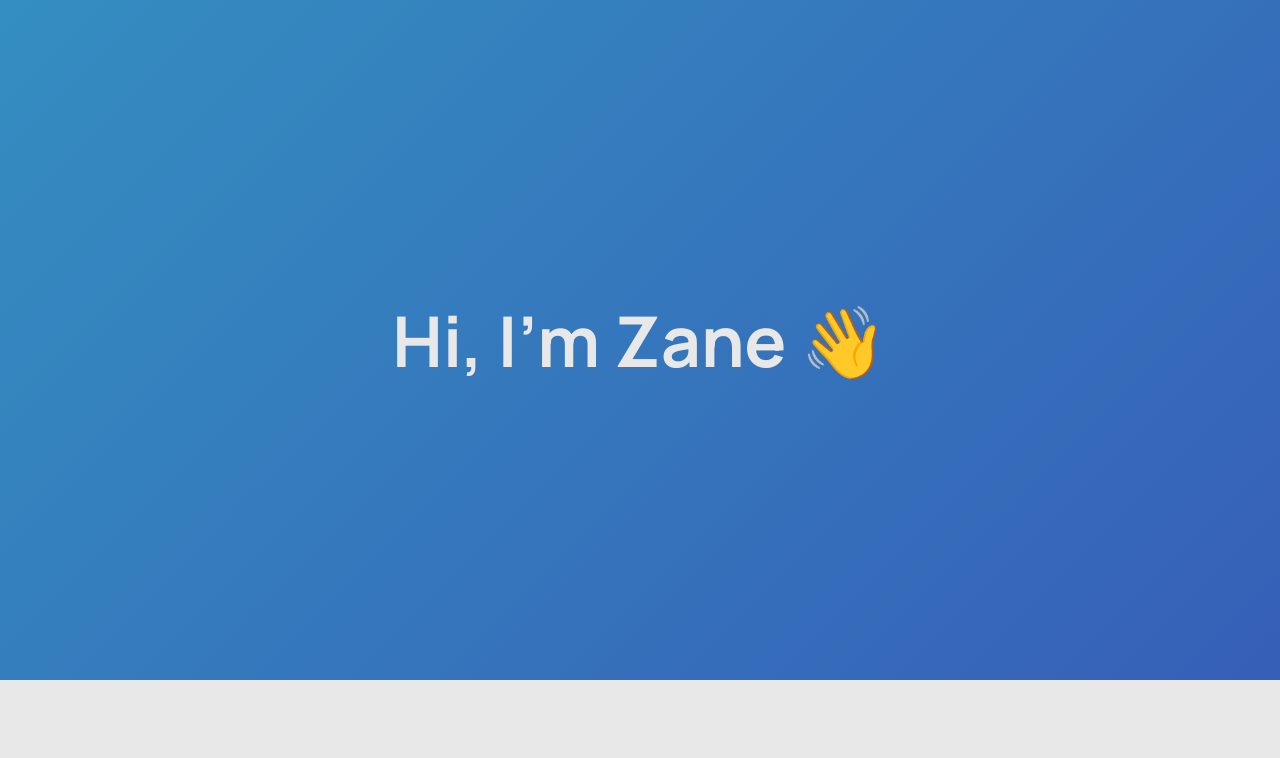
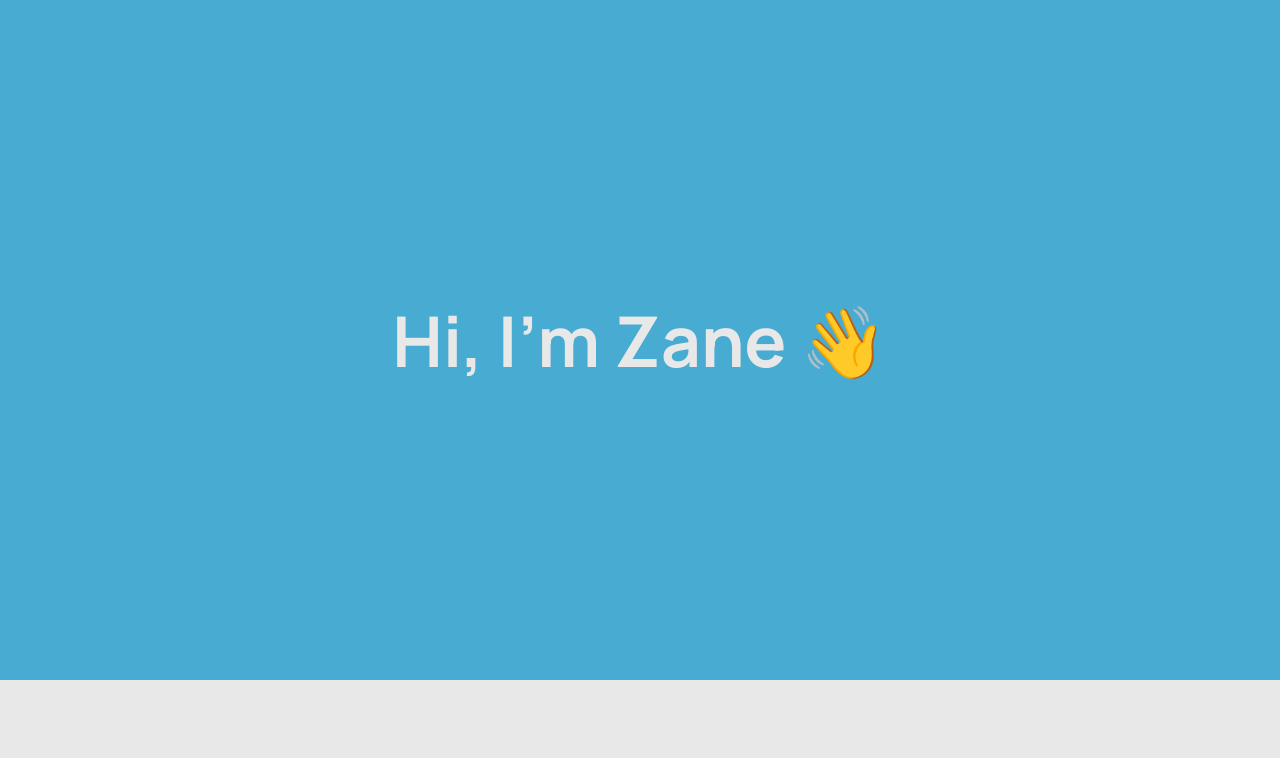
Before and after one commit to zaneHarrison/zlh-personal-site, a Next.js app: page / in a window 1280 px wide. Shown: the top 758 px of the page. Built offline with nearby package versions, Linux system fonts and the light colour scheme.

Commit message:
Made background solid color

```diff
--- a/app/globals.css
+++ b/app/globals.css
@@ -1,6 +1,6 @@
 body {
   margin: 0px;
-  background: linear-gradient(-45deg, #383cb1, #33a0c4, #2bc5a1);
+  background: #48abd2;
   background-size: 400% 400%;
   animation: gradient 15s ease infinite;
   height: 100vh;
```
